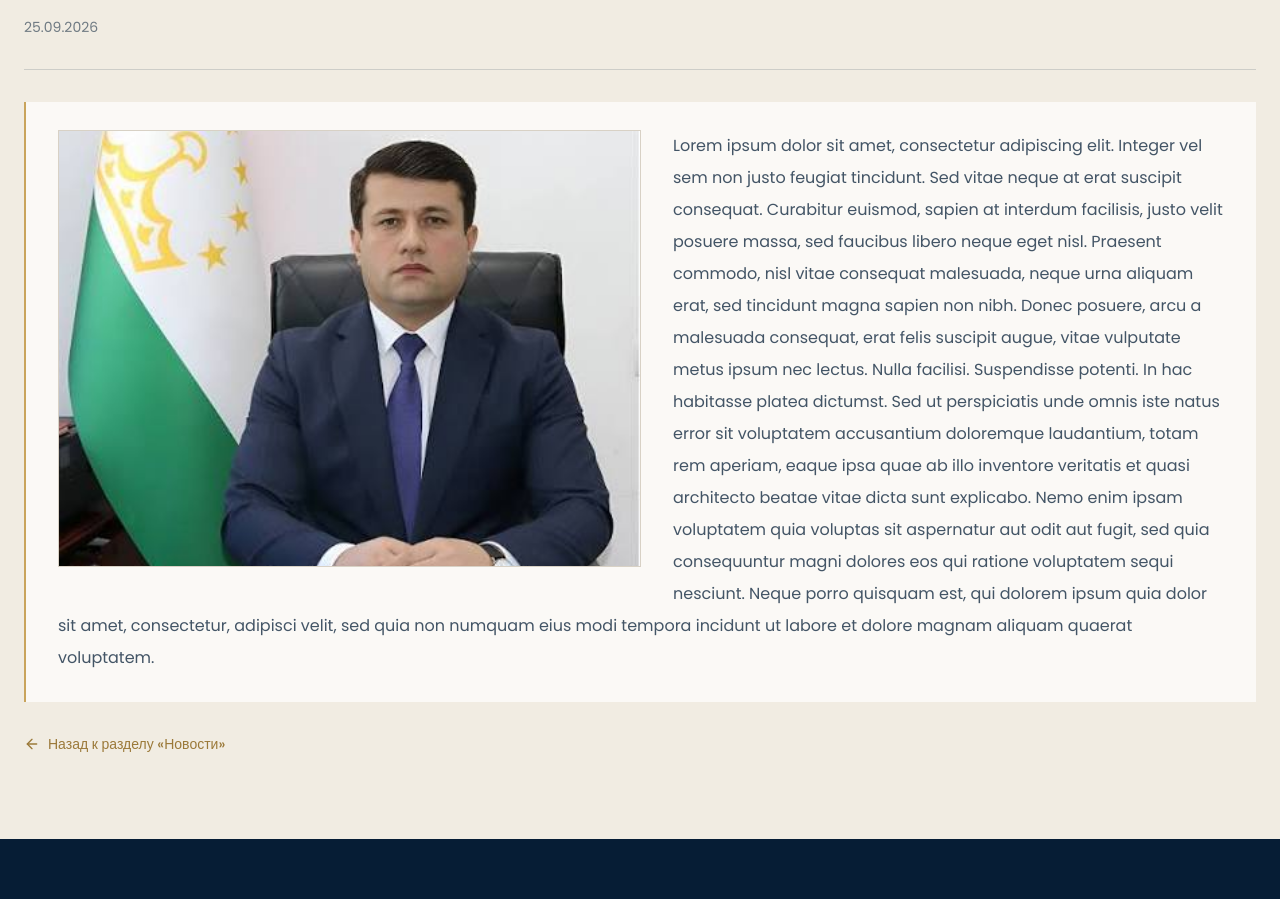
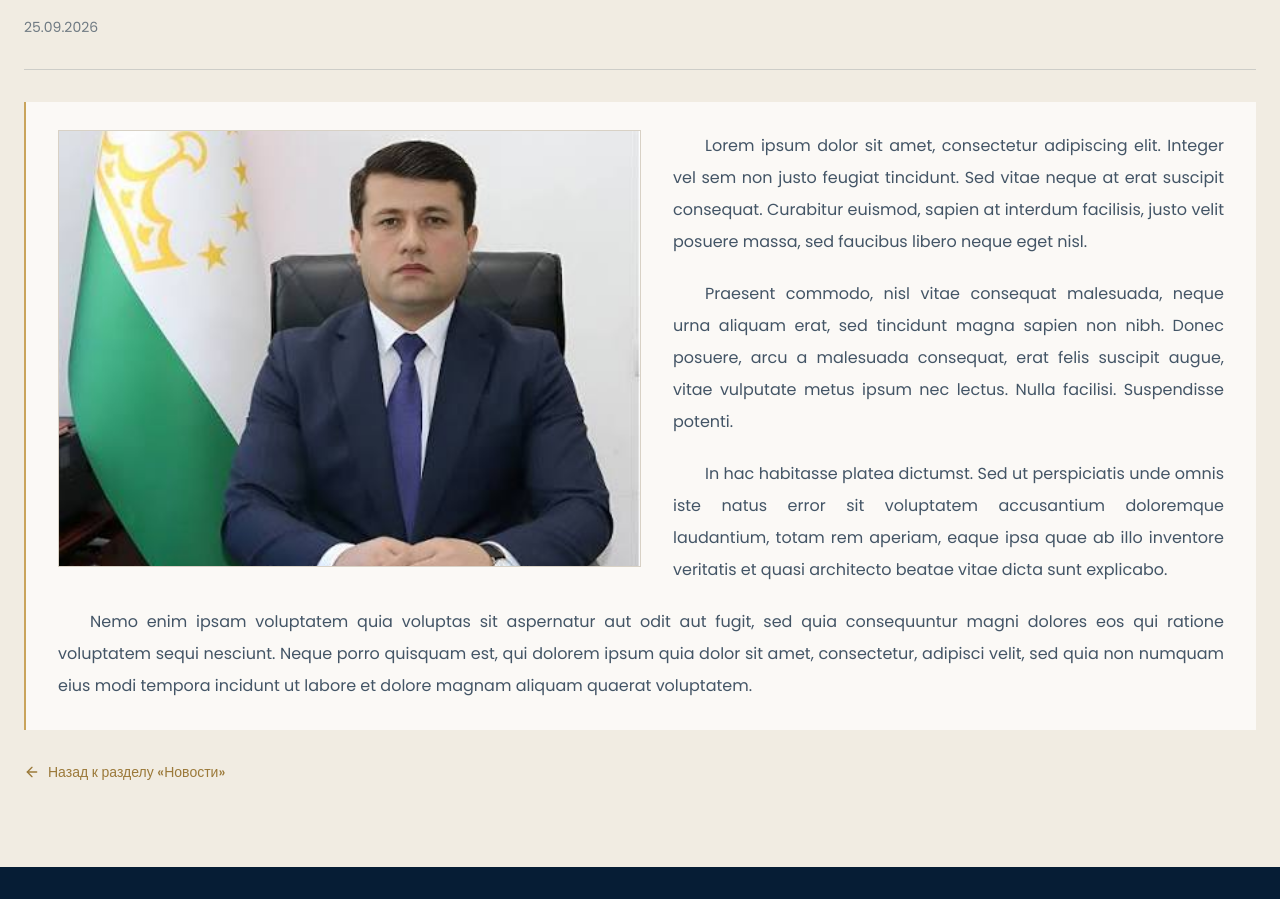
Before and after one commit to karimzade4444/APA, a Next.js app: page /news/1 in a window 1280 px wide. Shown: the part 480-1379 px from the top of the page. Built offline with nearby package versions, Linux system fonts and the light colour scheme.

Commit message:
feat: обновить стили отображения параграфов в компонентах ArticlePage и NewsArticlePage, добавив выравнивание текста и отступы

```diff
--- a/src/app/articles/[id]/page.tsx
+++ b/src/app/articles/[id]/page.tsx
@@ -58,7 +58,7 @@ export default async function ArticlePage({
             {article.content.map((paragraph, index) => (
               <p
                 key={`${article.id}-paragraph-${index}`}
-                className="mb-5 text-base leading-8 text-[#061d35]/75 last:mb-0"
+                className="mb-5 indent-8 text-justify text-base leading-8 text-[#061d35]/75 last:mb-0"
               >
                 {paragraph}
               </p>
--- a/src/app/news/[id]/page.tsx
+++ b/src/app/news/[id]/page.tsx
@@ -71,7 +71,7 @@ export default async function NewsArticlePage({
             {item.content.map((paragraph, index) => (
               <p
                 key={`${item.id}-paragraph-${index}`}
-                className="mb-5 text-base leading-8 text-[#061d35]/75 last:mb-0"
+                className="mb-5 indent-8 text-justify text-base leading-8 text-[#061d35]/75 last:mb-0"
               >
                 {paragraph}
               </p>
--- a/src/data/news.ts
+++ b/src/data/news.ts
@@ -14,10 +14,10 @@ export type PublicationItem = {
 };
 
 const newsContent = [
-  `Lorem ipsum dolor sit amet, consectetur adipiscing elit. Integer vel sem non justo feugiat tincidunt. Sed vitae neque at erat suscipit consequat. Curabitur euismod, sapien at interdum facilisis, justo velit posuere massa, sed faucibus libero neque eget nisl.
-  Praesent commodo, nisl vitae consequat malesuada, neque urna aliquam erat, sed tincidunt magna sapien non nibh. Donec posuere, arcu a malesuada consequat, erat felis suscipit augue, vitae vulputate metus ipsum nec lectus. Nulla facilisi. Suspendisse potenti.
-  In hac habitasse platea dictumst. Sed ut perspiciatis unde omnis iste natus error sit voluptatem accusantium doloremque laudantium, totam rem aperiam, eaque ipsa quae ab illo inventore veritatis et quasi architecto beatae vitae dicta sunt explicabo.
-  Nemo enim ipsam voluptatem quia voluptas sit aspernatur aut odit aut fugit, sed quia consequuntur magni dolores eos qui ratione voluptatem sequi nesciunt. Neque porro quisquam est, qui dolorem ipsum quia dolor sit amet, consectetur, adipisci velit, sed quia non numquam eius modi tempora incidunt ut labore et dolore magnam aliquam quaerat voluptatem.`,
+  "Lorem ipsum dolor sit amet, consectetur adipiscing elit. Integer vel sem non justo feugiat tincidunt. Sed vitae neque at erat suscipit consequat. Curabitur euismod, sapien at interdum facilisis, justo velit posuere massa, sed faucibus libero neque eget nisl.",
+  "Praesent commodo, nisl vitae consequat malesuada, neque urna aliquam erat, sed tincidunt magna sapien non nibh. Donec posuere, arcu a malesuada consequat, erat felis suscipit augue, vitae vulputate metus ipsum nec lectus. Nulla facilisi. Suspendisse potenti.",
+  "In hac habitasse platea dictumst. Sed ut perspiciatis unde omnis iste natus error sit voluptatem accusantium doloremque laudantium, totam rem aperiam, eaque ipsa quae ab illo inventore veritatis et quasi architecto beatae vitae dicta sunt explicabo.",
+  "Nemo enim ipsam voluptatem quia voluptas sit aspernatur aut odit aut fugit, sed quia consequuntur magni dolores eos qui ratione voluptatem sequi nesciunt. Neque porro quisquam est, qui dolorem ipsum quia dolor sit amet, consectetur, adipisci velit, sed quia non numquam eius modi tempora incidunt ut labore et dolore magnam aliquam quaerat voluptatem.",
 ];
 
 const articleContent = [
```
